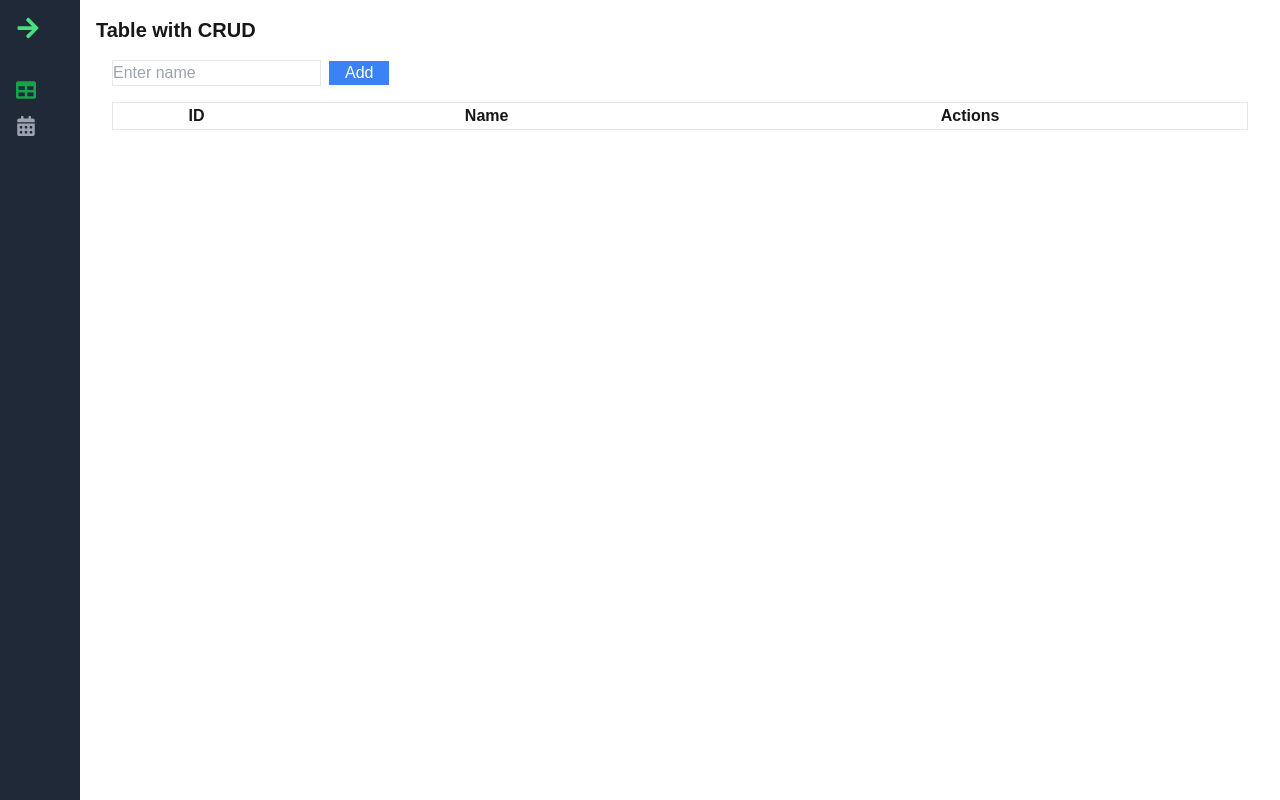
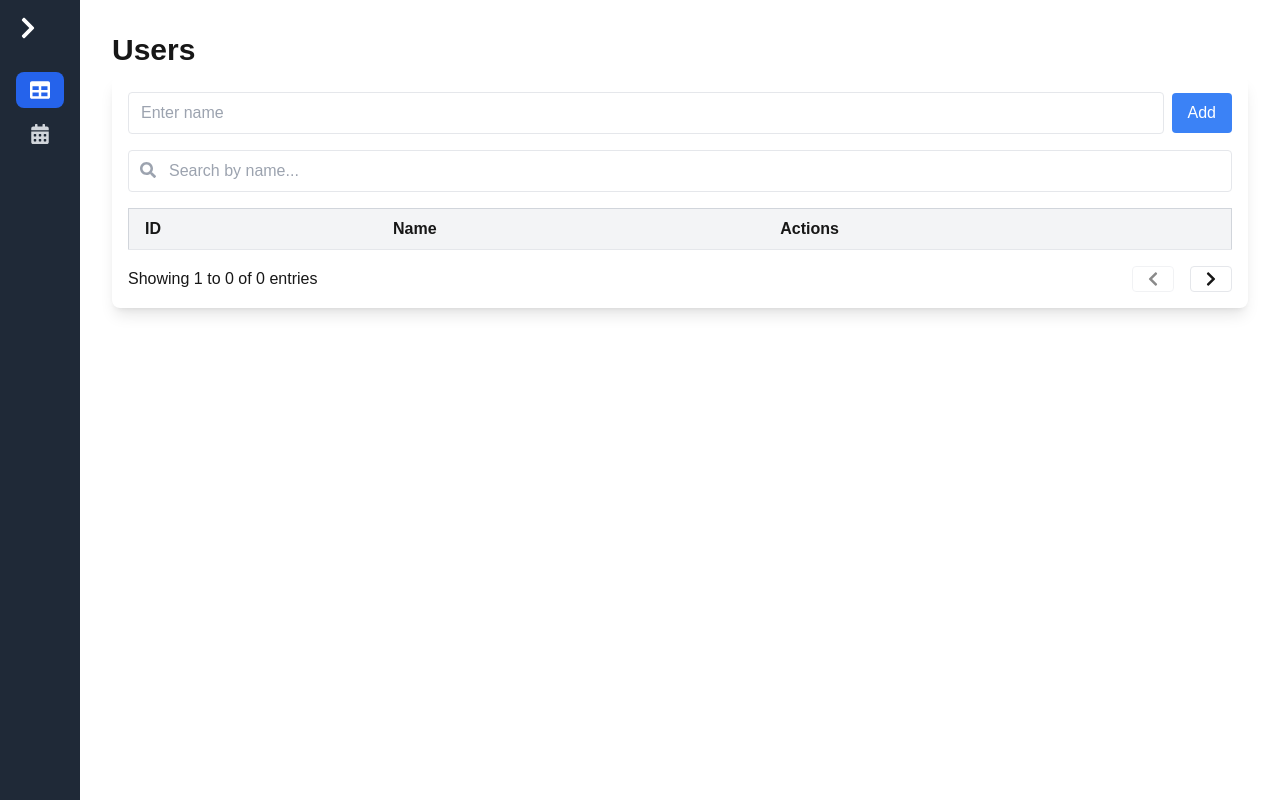
Before and after one commit to atanwer/calender-task, a Next.js app: page /table in a window 1280 px wide. Built offline with nearby package versions, Linux system fonts and the light colour scheme.

Commit message:
Updated UI

```diff
--- a/src/app/table/page.tsx
+++ b/src/app/table/page.tsx
@@ -2,12 +2,12 @@ import React from 'react';
 import Sidebar from '../../components/Sidebar';
 import Table from '../../components/Table';
 
-const TablePage = () => {
+const TablePage: React.FC = () => {
     return (
         <div className="flex">
             <Sidebar />
-            <div className="flex-1 p-4">
-                <h1 className="text-xl font-bold">Table with CRUD</h1>
+            <div className="flex-1 p-8">
+                <h1 className="text-3xl font-bold mb-2">Users</h1>
                 <Table />
             </div>
         </div>
--- a/src/components/Sidebar.tsx
+++ b/src/components/Sidebar.tsx
@@ -1,48 +1,76 @@
 "use client"
 
-import React, { useState } from 'react';
-import { FaTable, FaCalendarAlt, FaArrowRight, FaArrowLeft } from 'react-icons/fa';
+import React, { useState, useEffect } from 'react';
+import { FaTable, FaCalendarAlt, FaChevronLeft, FaChevronRight, FaBars } from 'react-icons/fa';
 import Link from 'next/link';
 import { usePathname } from 'next/navigation';
 
-const Sidebar = () => {
+interface NavItem {
+    name: string;
+    path: string;
+    icon: React.ElementType;
+}
+
+const navItems: NavItem[] = [
+    { name: 'Table', path: '/table', icon: FaTable },
+    { name: 'Calendar', path: '/calendar', icon: FaCalendarAlt },
+];
+
+const Sidebar: React.FC = () => {
     const [isExpanded, setIsExpanded] = useState(false);
+    const [isMobile, setIsMobile] = useState(false);
     const pathname = usePathname();
+
+    useEffect(() => {
+        const handleResize = () => {
+            setIsMobile(window.innerWidth < 768);
+        };
+
+        handleResize();
+        window.addEventListener('resize', handleResize);
+        return () => window.removeEventListener('resize', handleResize);
+    }, []);
+
     return (
-        <div className={`bg-gray-800 h-screen p-4 ${isExpanded ? 'w-64' : 'w-20'} transition-all duration-300`}>
+        <div
+            className={`bg-gray-800 min-h-screen p-4 transition-all duration-300 ${isMobile ? (isExpanded ? 'w-64' : 'w-16') : (isExpanded ? 'w-64' : 'w-20')
+                }`}
+        >
+            <div className="flex justify-between items-center mb-8">
+                {isExpanded && <h1 className="text-white text-xl font-bold">Dashboard</h1>}
                 <button
-                className="text-green-400 mb-6 focus:outline-none"
+                    className="text-white focus:outline-none"
                     onClick={() => setIsExpanded(!isExpanded)}
                 >
-                {isExpanded ? (
-                    <FaArrowLeft className="text-2xl" />
+                    {isMobile ? (
+                        <FaBars className="text-2xl" />
+                    ) : isExpanded ? (
+                        <FaChevronLeft className="text-2xl" />
                     ) : (
-                    <FaArrowRight className="text-2xl" />
+                        <FaChevronRight className="text-2xl" />
                     )}
                 </button>
+            </div>
 
-            <ul className="mt-4 space-y-4">
-                <li className={`flex items-center space-x-2`}>
-                    <Link href="/table">
-                        <FaTable className={`text-xl ${pathname === '/table' ? 'text-green-600' : 'text-gray-400'}`} />
+            <nav>
+                <ul className="space-y-2">
+                    {navItems.map((item) => (
+                        <li key={item.name}>
+                            <Link href={item.path}>
+                                <div
+                                    className={`flex items-center space-x-4 p-2 rounded-lg transition-colors duration-200 ${pathname === item.path
+                                        ? 'bg-blue-600 text-white'
+                                        : 'text-gray-300 hover:bg-gray-700'
+                                        } ${isExpanded ? "" : "justify-center"}`}
+                                >
+                                    <item.icon className="text-xl" />
+                                    {isExpanded && <span>{item.name}</span>}
+                                </div>
                             </Link>
-                    {isExpanded && (
-                        <Link href="/table" className={`text-base ${pathname === '/table' ? 'text-green-600 font-semibold' : 'text-gray-300'}`}>
-                            Table
-                        </Link>
-                    )}
                         </li>
-                <li className={`flex items-center space-x-2`}>
-                    <Link href="/calendar">
-                        <FaCalendarAlt className={`text-xl ${pathname === '/calendar' ? 'text-green-600' : 'text-gray-400'}`} />
-                    </Link>
-                    {isExpanded && (
-                        <Link href="/calendar" className={`text-base ${pathname === '/calendar' ? 'text-green-600 font-semibold' : 'text-gray-300'}`}>
-                            Calendar
-                        </Link>
-                    )}
-                </li>
+                    ))}
                 </ul>
+            </nav>
         </div>
     );
 };
--- a/src/components/Table.tsx
+++ b/src/components/Table.tsx
@@ -1,56 +1,158 @@
 "use client"
 
-import React, { useState } from 'react';
+import React, { useState, useMemo } from 'react';
 import { useDispatch, useSelector } from 'react-redux';
 import { setData } from '@/redux/store/slice';
+import { FaSearch, FaTrash, FaEdit, FaChevronLeft, FaChevronRight } from 'react-icons/fa';
 
-const Table = () => {
+interface DataItem {
+    id: number;
+    name: string;
+}
+
+interface RootState {
+    data: {
+        data: DataItem[];
+    };
+}
+
+const Table: React.FC = () => {
     const dispatch = useDispatch();
-    const data = useSelector((state: any) => state.data.data);
-    const [formData, setFormData] = useState({ id: '', name: '' });
+    const data = useSelector((state: RootState) => state.data.data);
+    const [formData, setFormData] = useState<DataItem>({ id: 0, name: '' });
+    const [searchTerm, setSearchTerm] = useState<string>('');
+    const [currentPage, setCurrentPage] = useState<number>(1);
+    const [itemsPerPage] = useState<number>(5);
+    const [editingId, setEditingId] = useState<number | null>(null);
+
+    const filteredData = useMemo(() => {
+        return data.filter((item) =>
+            item.name.toLowerCase().includes(searchTerm.toLowerCase())
+        );
+    }, [data, searchTerm]);
+
+    const indexOfLastItem = currentPage * itemsPerPage;
+    const indexOfFirstItem = indexOfLastItem - itemsPerPage;
+    const currentItems = filteredData.slice(indexOfFirstItem, indexOfLastItem);
+
+    const pageNumbers: number[] = [];
+    for (let i = 1; i <= Math.ceil(filteredData.length / itemsPerPage); i++) {
+        pageNumbers.push(i);
+    }
 
     const handleAdd = () => {
-        dispatch(setData([...data, { ...formData, id: data.length + 1 }]));
-        setFormData({ id: '', name: '' });
+        if (formData.name.trim()) {
+            dispatch(setData([...data, { ...formData, id: Date.now() }]));
+            setFormData({ id: 0, name: '' });
+        }
     };
 
     const handleDelete = (id: number) => {
-        dispatch(setData(data.filter((item: any) => item.id !== id)));
+        dispatch(setData(data.filter((item) => item.id !== id)));
+    };
+
+    const handleEdit = (id: number) => {
+        setEditingId(id);
+        const itemToEdit = data.find((item) => item.id === id);
+        if (itemToEdit) {
+            setFormData({ ...itemToEdit });
+        }
+    };
+
+    const handleUpdate = () => {
+        dispatch(setData(data.map((item) => item.id === editingId ? formData : item)));
+        setEditingId(null);
+        setFormData({ id: 0, name: '' });
     };
 
     return (
-        <div className="p-4">
+        <div className="p-4 bg-white shadow-lg rounded-lg">
+            <div className="mb-4 flex items-center">
                 <input
                     type="text"
                     placeholder="Enter name"
                     value={formData.name}
-                onChange={(e) => setFormData({ ...formData, name: e.target.value })}
-                className="border"
+                    onChange={(e: React.ChangeEvent<HTMLInputElement>) => setFormData({ ...formData, name: e.target.value })}
+                    className="flex-grow mr-2 px-3 py-2 border rounded focus:outline-none focus:ring-2 focus:ring-blue-500"
                 />
-            <button onClick={handleAdd} className="ml-2 bg-blue-500 text-white px-4">
+                {editingId !== null ? (
+                    <button onClick={handleUpdate} className="bg-green-500 text-white px-4 py-2 rounded hover:bg-green-600 transition duration-300">
+                        Update
+                    </button>
+                ) : (
+                    <button onClick={handleAdd} className="bg-blue-500 text-white px-4 py-2 rounded hover:bg-blue-600 transition duration-300">
                         Add
                     </button>
+                )}
+            </div>
 
-            <table className="min-w-full mt-4 border">
+            <div className="mb-4 relative">
+                <input
+                    type="text"
+                    placeholder="Search by name..."
+                    value={searchTerm}
+                    onChange={(e: React.ChangeEvent<HTMLInputElement>) => setSearchTerm(e.target.value)}
+                    className="w-full px-3 py-2 pl-10 border rounded focus:outline-none focus:ring-2 focus:ring-blue-500"
+                />
+                <FaSearch className="absolute left-3 top-3 text-gray-400" />
+            </div>
+
+            <table className="min-w-full bg-white border border-gray-300">
                 <thead>
-                    <tr>
-                        <th>ID</th>
-                        <th>Name</th>
-                        <th>Actions</th>
+                    <tr className="bg-gray-100">
+                        <th className="py-2 px-4 border-b text-left">ID</th>
+                        <th className="py-2 px-4 border-b text-left">Name</th>
+                        <th className="py-2 px-4 border-b text-left">Actions</th>
                     </tr>
                 </thead>
                 <tbody>
-                    {data.map((item: any) => (
-                        <tr key={item.id}>
-                            <td>{item.id}</td>
-                            <td>{item.name}</td>
-                            <td>
-                                <button onClick={() => handleDelete(item.id)} className="bg-red-500 text-white px-2">Delete</button>
+                    {currentItems.map((item) => (
+                        <tr key={item.id} className="hover:bg-gray-50">
+                            <td className="py-2 px-4 border-b">{item.id}</td>
+                            <td className="py-2 px-4 border-b">{item.name}</td>
+                            <td className="py-2 px-4 border-b">
+                                <button onClick={() => handleEdit(item.id)} className="mr-2 text-blue-500 hover:text-blue-700">
+                                    <FaEdit />
+                                </button>
+                                <button onClick={() => handleDelete(item.id)} className="text-red-500 hover:text-red-700">
+                                    <FaTrash />
+                                </button>
                             </td>
                         </tr>
                     ))}
                 </tbody>
             </table>
+
+            <div className="mt-4 flex justify-between items-center">
+                <div>
+                    Showing {indexOfFirstItem + 1} to {Math.min(indexOfLastItem, filteredData.length)} of {filteredData.length} entries
+                </div>
+                <div className="flex">
+                    <button
+                        onClick={() => setCurrentPage(currentPage - 1)}
+                        disabled={currentPage === 1}
+                        className="mr-2 px-3 py-1 border rounded disabled:opacity-50"
+                    >
+                        <FaChevronLeft />
+                    </button>
+                    {pageNumbers.map((number) => (
+                        <button
+                            key={number}
+                            onClick={() => setCurrentPage(number)}
+                            className={`mx-1 px-3 py-1 border rounded ${currentPage === number ? 'bg-blue-500 text-white' : ''}`}
+                        >
+                            {number}
+                        </button>
+                    ))}
+                    <button
+                        onClick={() => setCurrentPage(currentPage + 1)}
+                        disabled={currentPage === Math.ceil(filteredData.length / itemsPerPage)}
+                        className="ml-2 px-3 py-1 border rounded disabled:opacity-50"
+                    >
+                        <FaChevronRight />
+                    </button>
+                </div>
+            </div>
         </div>
     );
 };
```
Also changed, not shown: src/app/calendar/page.tsx (+4 -4 lines), src/components/Calendar.tsx (+70 -86 lines), src/components/Modal.tsx (+13 -31 lines). Lines whose indentation alone changed are shown as unchanged.
